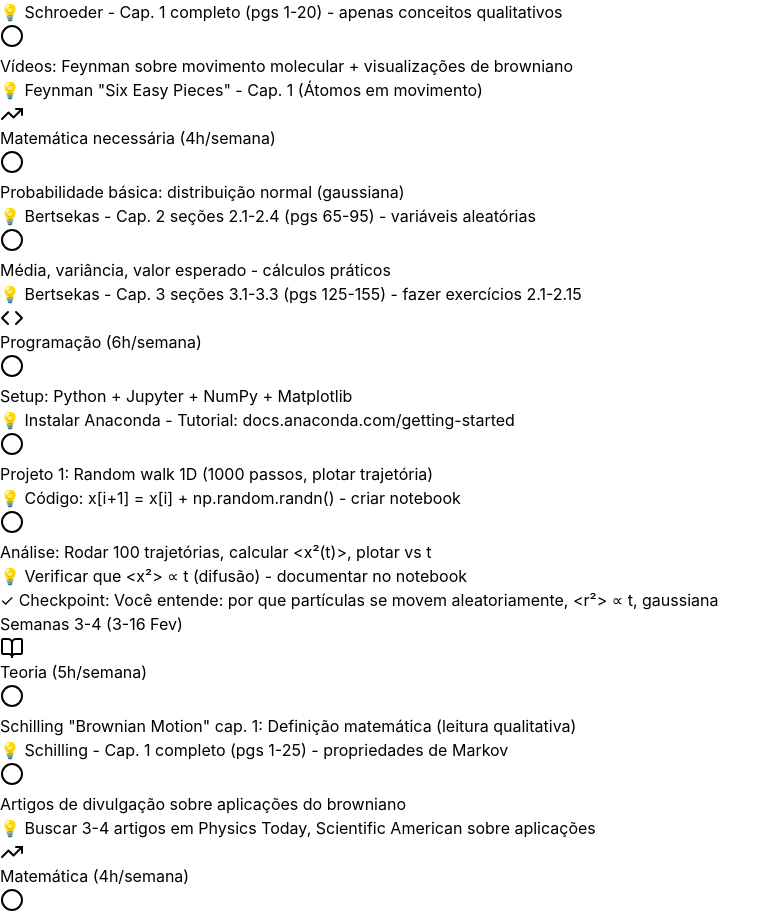
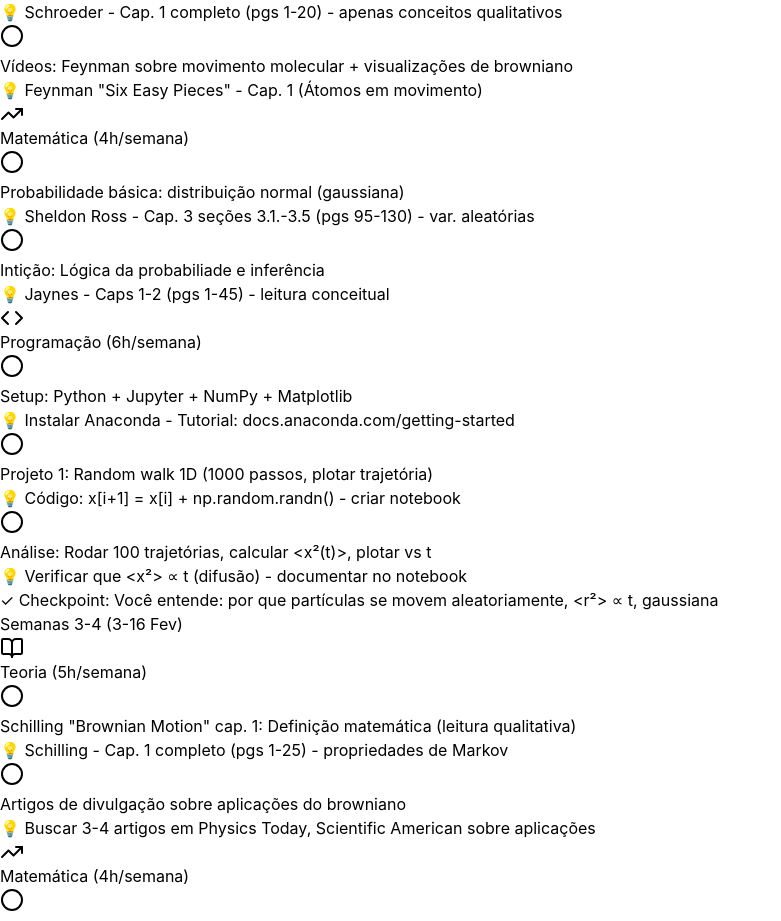
Before and after one commit to ajguiseli/brownian-app, a React (Vite) app: page / in a window 1280 px wide. Shown: the part 804-1725 px from the top of the page, without its empty margins (0-781 px from the left). Built offline with nearby package versions, Linux system fonts and the light colour scheme.

Commit message:
Atualiza bibliografia: substitui Bertsekas por Ross + Jaynes

```diff
--- a/src/BrownianMastery.jsx
+++ b/src/BrownianMastery.jsx
@@ -60,17 +60,17 @@
             ]
           },
           math: {
-            title: 'Matemática necessária (4h/semana)',
+            title: 'Matemática (4h/semana)',
             tasks: [
               {
                 id: 'jan-m1',
                 item: 'Probabilidade básica: distribuição normal (gaussiana)',
-                resource: 'Bertsekas - Cap. 2 seções 2.1-2.4 (pgs 65-95) - variáveis aleatórias'
+                resource: 'Sheldon Ross - Cap. 3 seções 3.1.-3.5 (pgs 95-130) - var. aleatórias'
               },
               {
                 id: 'jan-m2',
-                item: 'Média, variância, valor esperado - cálculos práticos',
-                resource: 'Bertsekas - Cap. 3 seções 3.1-3.3 (pgs 125-155) - fazer exercícios 2.1-2.15'
+                item: 'Intição: Lógica da probabiliade e inferência',
+                resource: 'Jaynes - Caps 1-2 (pgs 1-45) - leitura conceitual'
               }
             ]
           },
```
